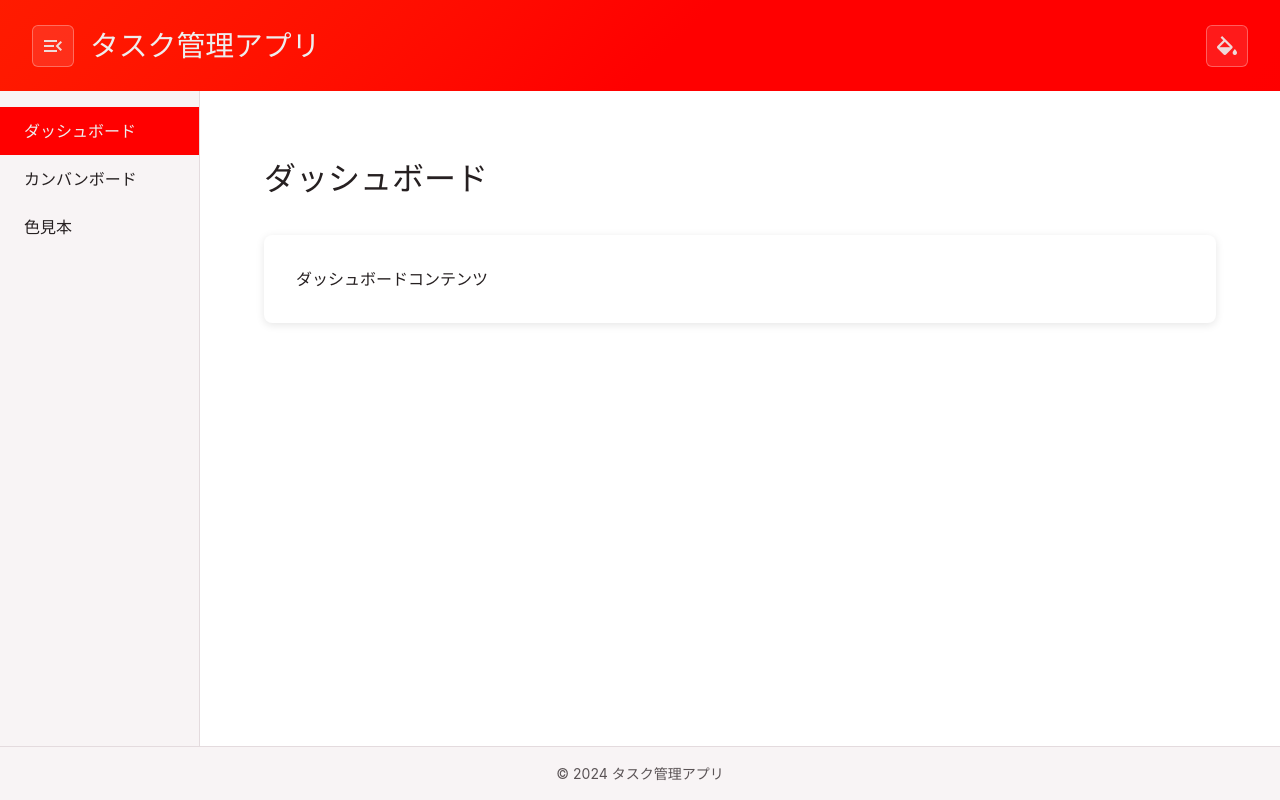
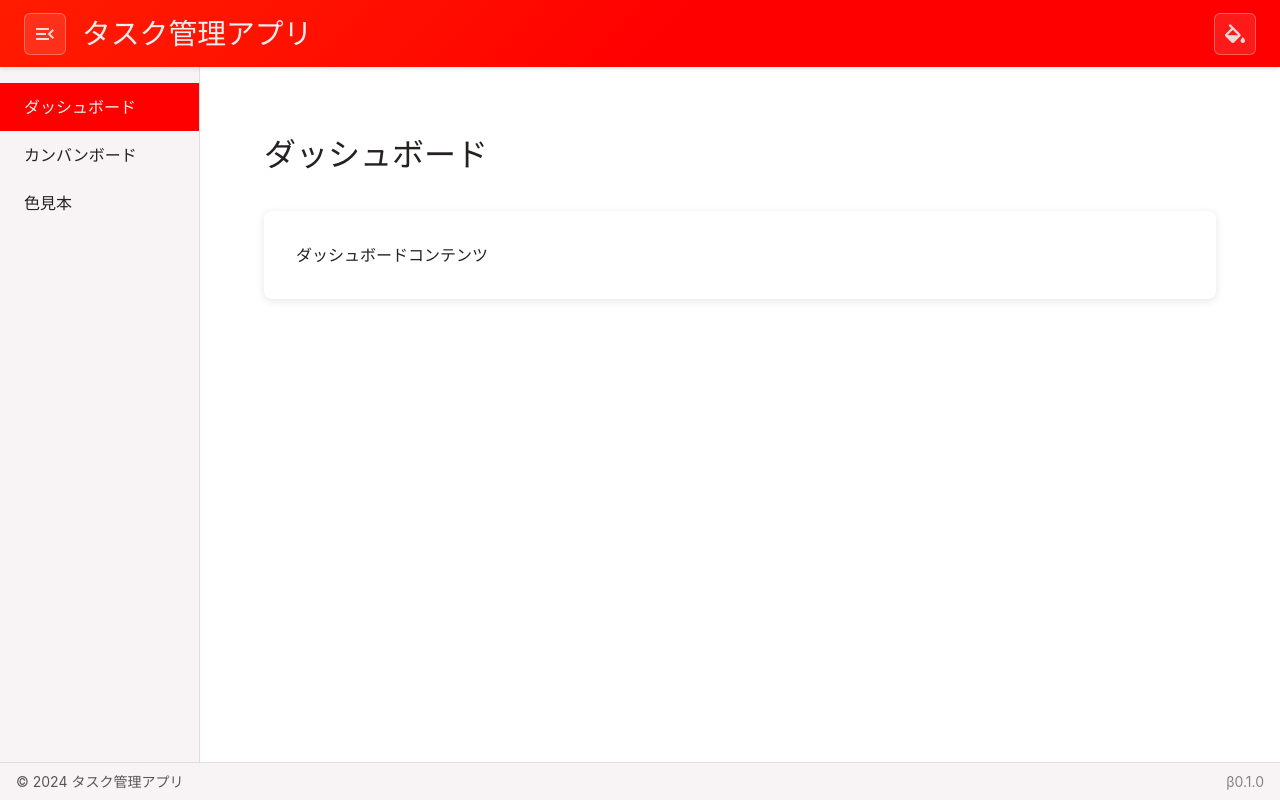
Before and after one commit to shirachin/KanbanTask, a Vue app in the folder frontend/: page / in a window 1280 px wide. Built offline with nearby package versions, Linux system fonts and the light colour scheme.

Commit message:
ヘッダ nav 固定、バージョン明記

```diff
--- a/frontend/src/App.vue
+++ b/frontend/src/App.vue
@@ -59,6 +59,7 @@
     </main>
     <footer class="footer">
       <p>&copy; 2024 タスク管理アプリ</p>
+      <span class="version">β0.1.0</span>
     </footer>
   </div>
 </template>
@@ -88,7 +89,7 @@ const toggleNav = () => {
 @import './styles/_theme';
 
 .app {
-  min-height: 100vh;
+  height: 100vh;
   width: 100%;
   display: grid;
   grid-template-areas:
@@ -98,6 +99,7 @@ const toggleNav = () => {
   grid-template-columns: 200px 1fr;
   grid-template-rows: auto 1fr auto;
   transition: grid-template-columns 0.3s cubic-bezier(0.4, 0, 0.2, 1);
+  overflow: hidden;
 }
 
 .app.nav-collapsed {
@@ -106,9 +108,12 @@ const toggleNav = () => {
 
 .header {
   grid-area: header;
+  position: sticky;
+  top: 0;
+  z-index: 100;
   background: linear-gradient(135deg, var(--theme-gradient-start, $primary-gradient-start) 0%, var(--theme-gradient-end, $primary-gradient-end) 100%);
   color: $text-white;
-  padding: 1.5rem 2rem;
+  padding: 0.75rem 1.5rem;
   box-shadow: $shadow-sm;
 }
 
@@ -170,9 +175,11 @@ const toggleNav = () => {
   background: $background-gray;
   border-right: 1px solid $border-color;
   padding: 1rem 0;
-  overflow: hidden;
+  overflow-y: auto;
+  overflow-x: hidden;
   width: 200px;
   min-width: 200px;
+  height: 100%;
   transition: transform 0.3s cubic-bezier(0.4, 0, 0.2, 1);
   transform: translateX(0);
 
@@ -209,6 +216,8 @@ const toggleNav = () => {
   grid-area: main;
   padding: 2rem;
   overflow-y: auto;
+  overflow-x: hidden;
+  height: 100%;
   background: $background-light;
 }
 
@@ -216,13 +225,20 @@ const toggleNav = () => {
   grid-area: footer;
   background: $background-gray;
   border-top: 1px solid $border-color;
-  padding: 1rem 2rem;
-  text-align: center;
+  padding: 0.5rem 1rem;
+  display: flex;
+  justify-content: space-between;
+  align-items: center;
   color: $text-secondary;
   font-size: 0.875rem;
 
   p {
     margin: 0;
+  }
+
+  .version {
+    font-size: 0.875rem;
+    opacity: 0.7;
   }
 }
 
```
